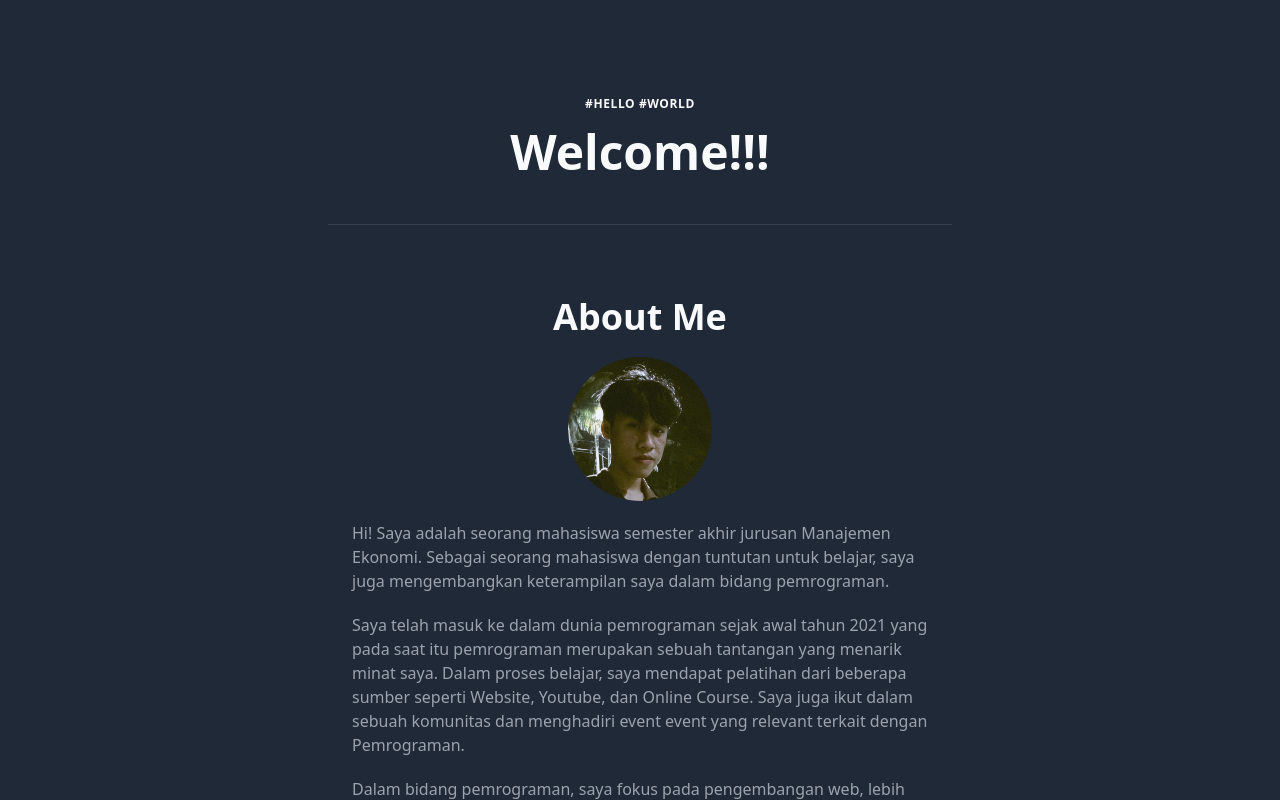
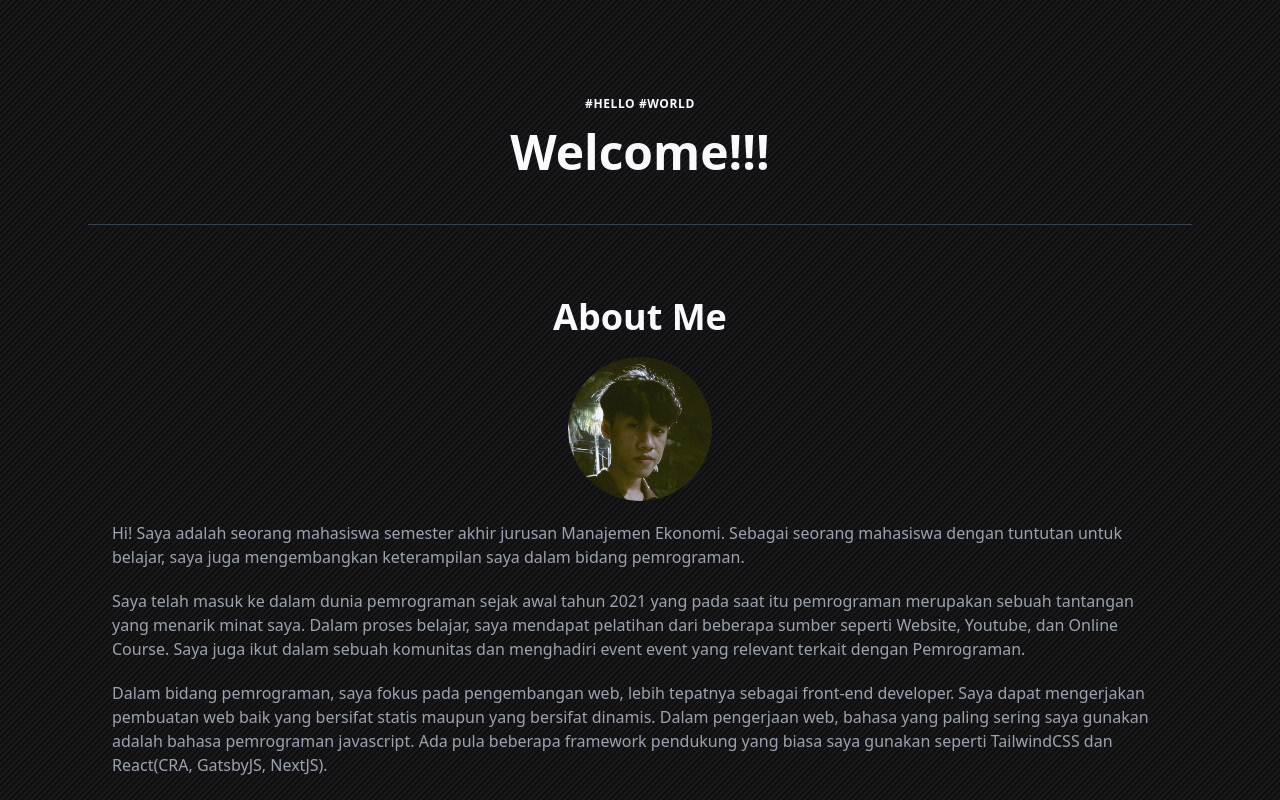
Before and after one commit to ganimalqudhaifi/personal-web, a Next.js app: page / in a window 1280 px wide. Shown: the top 800 px of the page. Built offline with nearby package versions, Linux system fonts and the light colour scheme.

Commit message:
style(home_page): add background pattern

```diff
--- a/pages/index.js
+++ b/pages/index.js
@@ -8,8 +8,8 @@ export default function Index() {
 				<title>Personal Web - Ganim Alqudhaifi</title>
 			</Head>
 
-			<div className="w-full min-h-full bg-gray-800">
-				<article className="max-w-2xl px-6 py-24 mx-auto space-y-12 bg-gray-800 text-gray-50">
+			<div className="w-full min-h-full bg-zinc-900 bg-[url('/svg/diagonal-lines.svg')]">
+				<article className="max-w-6xl px-6 py-24 mx-auto space-y-12 text-gray-50">
 					<div className="w-full mx-auto space-y-4 text-center">
 						<p className="text-xs font-semibold tracking-wider uppercase">#Hello #World</p>
 						<h1 className="text-4xl font-bold leading-tight md:text-5xl">Welcome!!!</h1>
```
Also changed, not shown: public/svg/diagonal-lines.svg (added).
